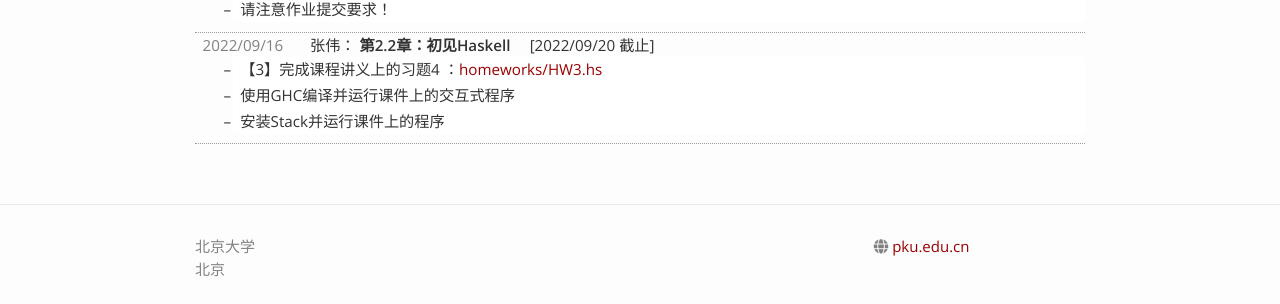
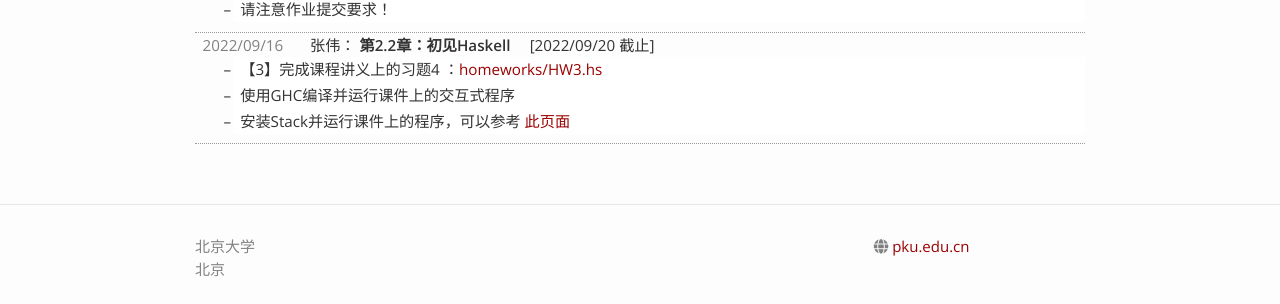
Before and after one commit to zhenjiang888/FP, a Jekyll site: the page built from 2022/assignments.md, in a window 1280 px wide. Shown: the part 551-855 px from the top of the page. Built offline with Jekyll 4.4.1, drawn with Linux system fonts in a browser that asks for light colours; nearby versions of some CDN libraries.

```diff
--- a/_data/_2022.yaml
+++ b/_data/_2022.yaml
@@ -42,6 +42,8 @@ lectures:
     - text: 【3】完成课程讲义上的习题4
       link: homeworks/HW3.hs
     - text: 使用GHC编译并运行课件上的交互式程序
-    - text: 安装Stack并运行课件上的程序
+    - text: 安装Stack并运行课件上的程序，可以参考
+      linktitle: 此页面
+      link: /FP/2022/homeworks/stack
     due: 2022/09/20
 updates: []
```
Also changed, not shown: 2022/homeworks/stack.md (+4 -0 lines).
